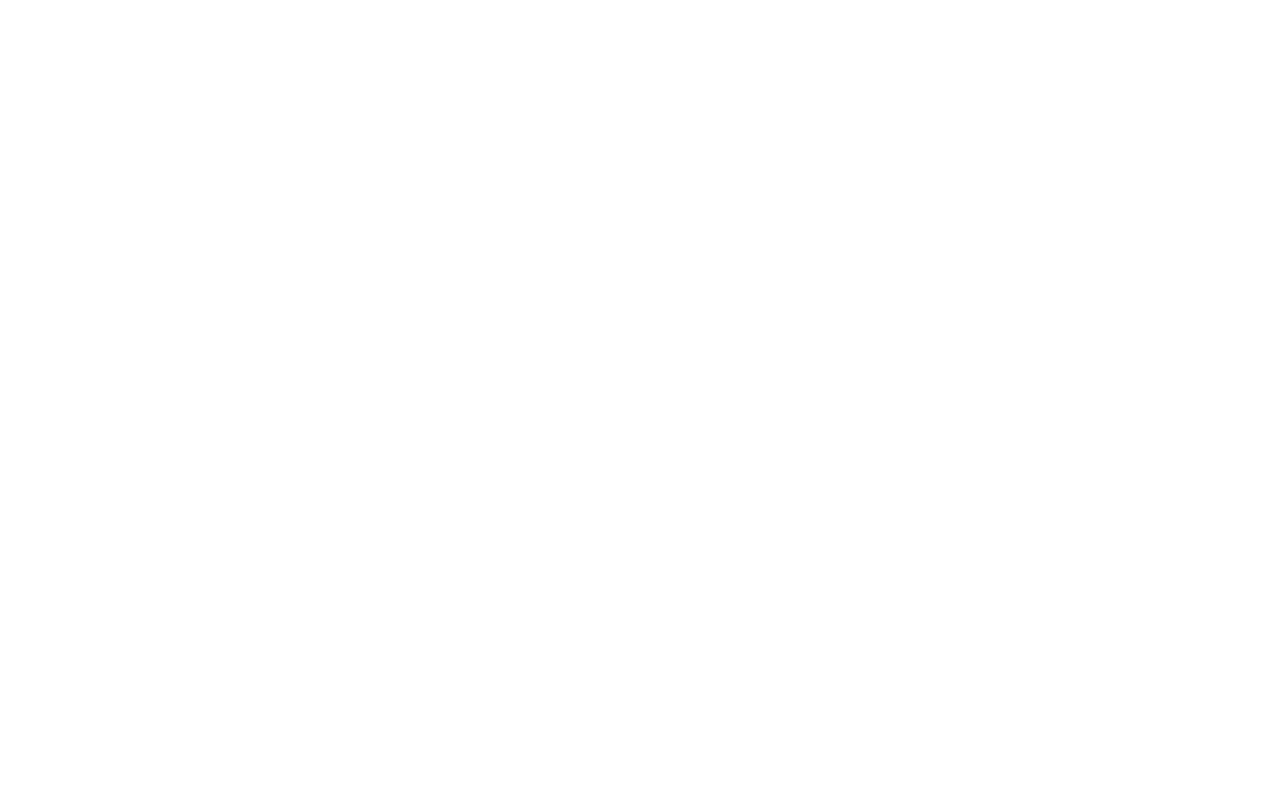
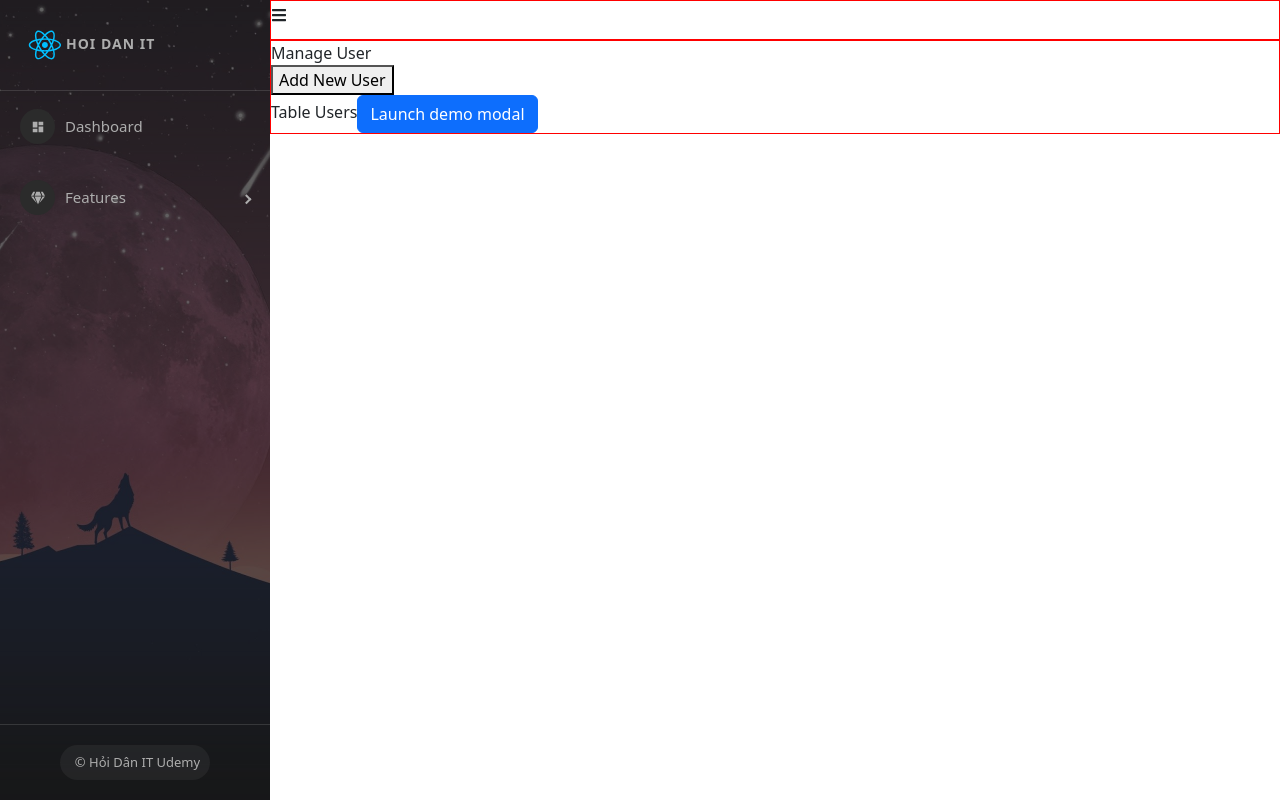
Before and after one commit to haithanh1001/Udemy_React, a React (Create React App) app: page /admins/manage-users in a window 1280 px wide. Before the commit this address had no page. Built offline with nearby package versions, Linux system fonts and the light colour scheme.

Commit message:
Modal add new user

```diff
--- a/package.json
+++ b/package.json
@@ -6,15 +6,18 @@
     "@testing-library/jest-dom": "5.16.4",
     "@testing-library/react": "13.3.0",
     "@testing-library/user-event": "13.5.0",
+    "axios": "0.27.2",
     "bootstrap": "5.2.0",
     "react": "18.2.0",
     "react-bootstrap": "2.4.0",
     "react-dom": "18.2.0",
     "react-icons": "4.4.0",
+    "react-paginate": "8.1.3",
     "react-pro-sidebar": "0.7.1",
     "react-redux": "8.0.1",
     "react-router-dom": "6.3.0",
     "react-scripts": "5.0.1",
+    "react-toastify": "9.0.7",
     "redux": "4.2.0",
     "redux-devtools-extension": "2.13.9",
     "redux-thunk": "2.4.1",
--- a/src/App.scss
+++ b/src/App.scss
@@ -67,7 +67,6 @@
         font-weight: 300;
       }
       .title-3 {
-        border: none;
         button {
           border-radius: 5px;
           margin-right: 15px;
@@ -75,6 +74,7 @@
           height: 40px;
           color: white;
           background-color: #303030;
+          border: none;
           &:hover {
             background-color: black;
           }
--- a/src/components/Admin/Admin.js
+++ b/src/components/Admin/Admin.js
@@ -2,6 +2,7 @@
 import SideBar from "./SideBar";
 import "./Admin.scss";
 import { FaBars } from "react-icons/fa";
+import { Outlet } from "react-router-dom";
 const Admin = (props) => {
   const [collapsed, setCollapsed] = useState(false);
   return (
@@ -10,8 +11,12 @@
         <SideBar collapsed={collapsed} />
       </div>
       <div className="admin-content">
-        <FaBars onClick={() => setCollapsed(!collapsed)} />
-        Content go here!
+        <div className="admin-header">
+          <FaBars onClick={() => setCollapsed(!collapsed)} />
+        </div>
+        <div className="admin-main">
+          <Outlet />
+        </div>
       </div>
     </div>
   );
--- a/src/components/Admin/Admin.scss
+++ b/src/components/Admin/Admin.scss
@@ -5,4 +5,14 @@
             height: 100vh !important;
         }
     }
+    .admin-content {
+        width: 100%;
+        .admin-header {
+            height: 40px;
+            border: 1px solid red;
+        }
+        .admin-main {
+            border: 1px solid red;
+        }
+    }
 }
--- /dev/null
+++ b/src/components/Admin/Content/DashBoard.js
@@ -0,0 +1,4 @@
+const DashBoard = (props) => {
+  return <div>dash board</div>;
+};
+export default DashBoard;
--- /dev/null
+++ b/src/components/Admin/Content/ManageUser.js
@@ -0,0 +1,19 @@
+import ModalCreateUser from "./ModalCreateUser";
+const ManageUser = (props) => {
+  return (
+    <div>
+      <div className="manage-user-container">
+        <div className="title">Manage User</div>
+        <div className="users-content">
+          <div></div>
+          <button>Add New User</button>
+        </div>
+        <div>
+          Table Users
+          <ModalCreateUser />
+        </div>
+      </div>
+    </div>
+  );
+};
+export default ManageUser;
--- /dev/null
+++ b/src/components/Admin/Content/ModalCreateUser.js
@@ -0,0 +1,63 @@
+import React, { useState } from "react";
+import Button from "react-bootstrap/Button";
+import Modal from "react-bootstrap/Modal";
+
+const ModalCreateUser = () => {
+  const [show, setShow] = useState(false);
+
+  const handleClose = () => setShow(false);
+  const handleShow = () => setShow(true);
+
+  return (
+    <>
+      <Button variant="primary" onClick={handleShow}>
+        Launch demo modal
+      </Button>
+
+      <Modal show={show} onHide={handleClose} size="xl" backdrop="static">
+        <Modal.Header closeButton>
+          <Modal.Title>Add New User</Modal.Title>
+        </Modal.Header>
+        <Modal.Body>
+          <form className="row g-3">
+            <div className="col-md-6">
+              <label className="form-label">Email</label>
+              <input type="email" className="form-control" />
+            </div>
+            <div className="col-md-6">
+              <label className="form-label">Password</label>
+              <input type="password" className="form-control" />
+            </div>
+            <div className="col-md-6">
+              <label className="form-label">User Name</label>
+              <input type="text" className="form-control" />
+            </div>
+            <div className="col-md-4">
+              <label className="form-label">Role</label>
+              <select className="form-select">
+                <option selected value="USER">
+                  USERS
+                </option>
+                <option value="ADMIN">ADMIN</option>
+              </select>
+            </div>
+            <div className="col-md-12">
+              <label className="form-label">Image</label>
+              <input type="file"></input>
+            </div>
+          </form>
+        </Modal.Body>
+        <Modal.Footer>
+          <Button variant="secondary" onClick={handleClose}>
+            Close
+          </Button>
+          <Button variant="primary" onClick={handleClose}>
+            Save
+          </Button>
+        </Modal.Footer>
+      </Modal>
+    </>
+  );
+};
+
+export default ModalCreateUser;
--- a/src/components/Admin/Sidebar.js
+++ b/src/components/Admin/Sidebar.js
@@ -1,4 +1,4 @@
-import 'react-pro-sidebar/dist/css/styles.css';
+import "react-pro-sidebar/dist/css/styles.css";
 import {
   ProSidebar,
   Menu,
@@ -7,17 +7,23 @@
   SidebarHeader,
   SidebarFooter,
   SidebarContent,
-} from 'react-pro-sidebar';
+} from "react-pro-sidebar";
 
-import { FaTachometerAlt, FaGem, FaList, FaGithub, FaRegLaughWink, FaHeart } from 'react-icons/fa';
-import sidebarBg from '../../assets/bg2.jpg';
-
+import {
+  FaTachometerAlt,
+  FaGem,
+  FaList,
+  FaGithub,
+  FaRegLaughWink,
+  FaHeart,
+} from "react-icons/fa";
+import sidebarBg from "../../assets/bg2.jpg";
 
 import { DiReact } from "react-icons/di";
 import { MdDashboard } from "react-icons/md";
+import { Link } from "react-router-dom";
 
-import './SideBar.scss';
-
+import "./SideBar.scss";
 
 const SideBar = (props) => {
   const { image, collapsed, toggled, handleToggleSidebar } = props;
@@ -33,47 +39,45 @@
         <SidebarHeader>
           <div
             style={{
-                            padding: '24px',
-                            textTransform: 'uppercase',
-                            fontWeight: 'bold',
+              padding: "24px",
+              textTransform: "uppercase",
+              fontWeight: "bold",
               fontSize: 14,
-                            letterSpacing: '1px',
-                            overflow: 'hidden',
-                            textOverflow: 'ellipsis',
-                            whiteSpace: 'nowrap',
+              letterSpacing: "1px",
+              overflow: "hidden",
+              textOverflow: "ellipsis",
+              whiteSpace: "nowrap",
             }}
           >
-                        <DiReact size={'3em'} color={"00bfff"} />
-                        <span >Hoi Dan IT</span>
+            <DiReact size={"3em"} color={"00bfff"} />
+            <span>Hoi Dan IT</span>
           </div>
         </SidebarHeader>
 
         <SidebarContent>
           <Menu iconShape="circle">
-                        <MenuItem
-                            icon={<MdDashboard />}
-                        >
+            <MenuItem icon={<MdDashboard />}>
               Dashboard
+              <Link to="/admins" />
             </MenuItem>
           </Menu>
           <Menu iconShape="circle">
-                        <SubMenu
-                            icon={<FaGem />}
-                            title="Features"
-                        >
-                            <MenuItem> Quản lý Users</MenuItem>
-                            <MenuItem > Quản lý Bài Quiz</MenuItem>
+            <SubMenu icon={<FaGem />} title="Features">
+              <MenuItem>
+                {" "}
+                Quản lý Users <Link to="/admins/manage-users" />
+              </MenuItem>
+              <MenuItem> Quản lý Bài Quiz</MenuItem>
               <MenuItem> Quản lý Câu Hỏi</MenuItem>
             </SubMenu>
-
           </Menu>
         </SidebarContent>
 
-                <SidebarFooter style={{ textAlign: 'center' }}>
+        <SidebarFooter style={{ textAlign: "center" }}>
           <div
             className="sidebar-btn-wrapper"
             style={{
-                            padding: '20px 24px',
+              padding: "20px 24px",
             }}
           >
             <a
@@ -82,7 +86,13 @@
               className="sidebar-btn"
               rel="noopener noreferrer"
             >
-                            <span style={{ whiteSpace: 'nowrap', textOverflow: 'ellipsis', overflow: 'hidden' }}>
+              <span
+                style={{
+                  whiteSpace: "nowrap",
+                  textOverflow: "ellipsis",
+                  overflow: "hidden",
+                }}
+              >
                 &#169; Hỏi Dân IT Udemy
               </span>
             </a>
@@ -90,7 +100,7 @@
         </SidebarFooter>
       </ProSidebar>
     </>
-    )
-}
+  );
+};
 
 export default SideBar;
--- a/src/index.js
+++ b/src/index.js
@@ -9,6 +9,8 @@
 import Admin from "./components/Admin/Admin";
 import "bootstrap/dist/css/bootstrap.min.css";
 import HomePage from "./components/Home/HomePage";
+import ManageUser from "./components/Admin/Content/ManageUser";
+import DashBoard from "./components/Admin/Content/DashBoard";
 
 const root = ReactDOM.createRoot(document.getElementById("root"));
 root.render(
@@ -20,7 +22,10 @@
           <Route index element={<HomePage />} />
           <Route path="/users" element={<Users />} />
         </Route>
-        <Route path="/admins" element={<Admin />} />
+        <Route path="/admins" element={<Admin />}>
+          <Route index element={<DashBoard />} />
+          <Route path="manage-users" element={<ManageUser />} />
+        </Route>
       </Routes>
     </BrowserRouter>
     {/* </React.StrictMode> */}
```
Also changed, not shown: 1 other file (tests, documents, lock files or other folders). Lines whose indentation alone changed are shown as unchanged.
